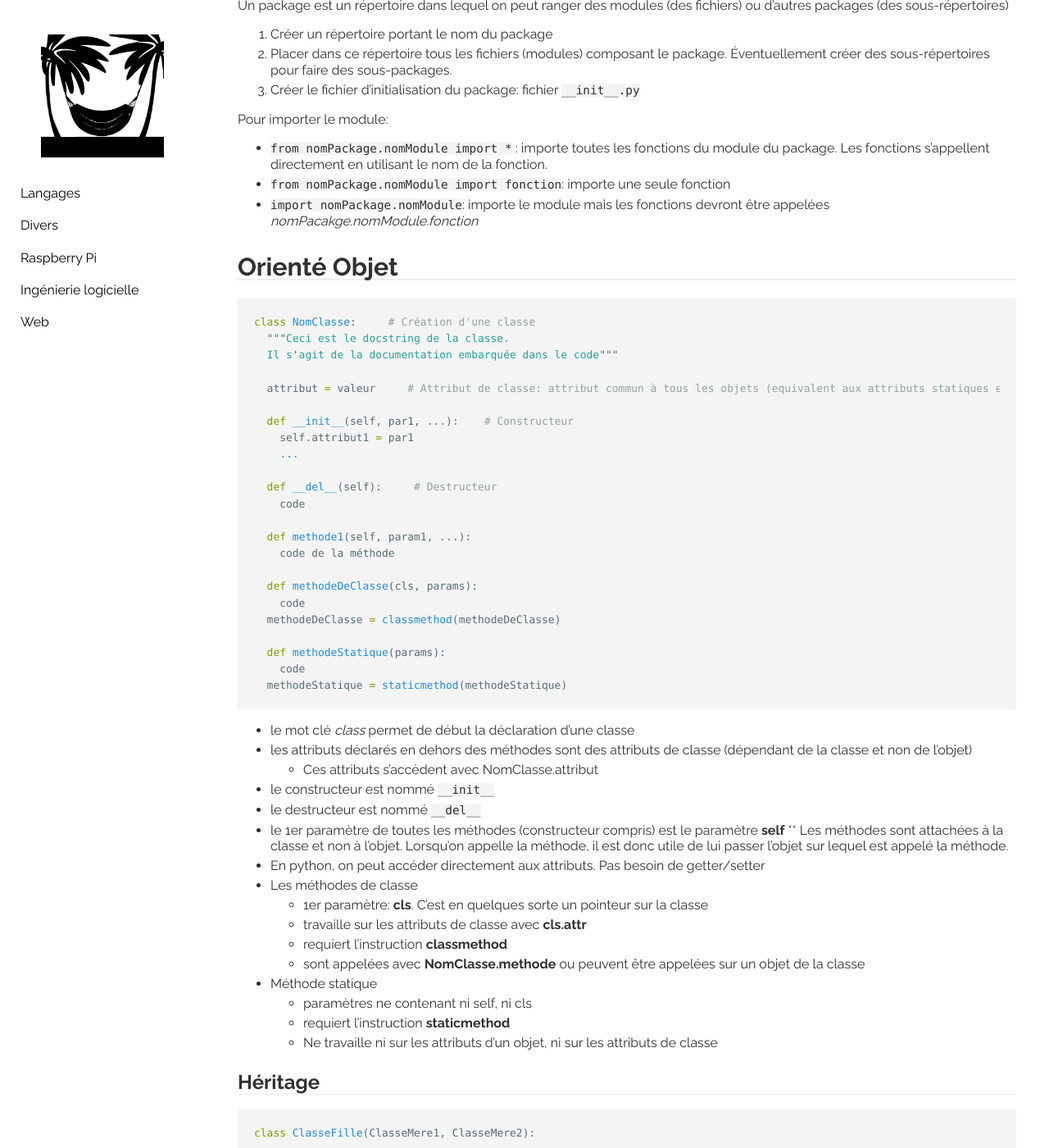
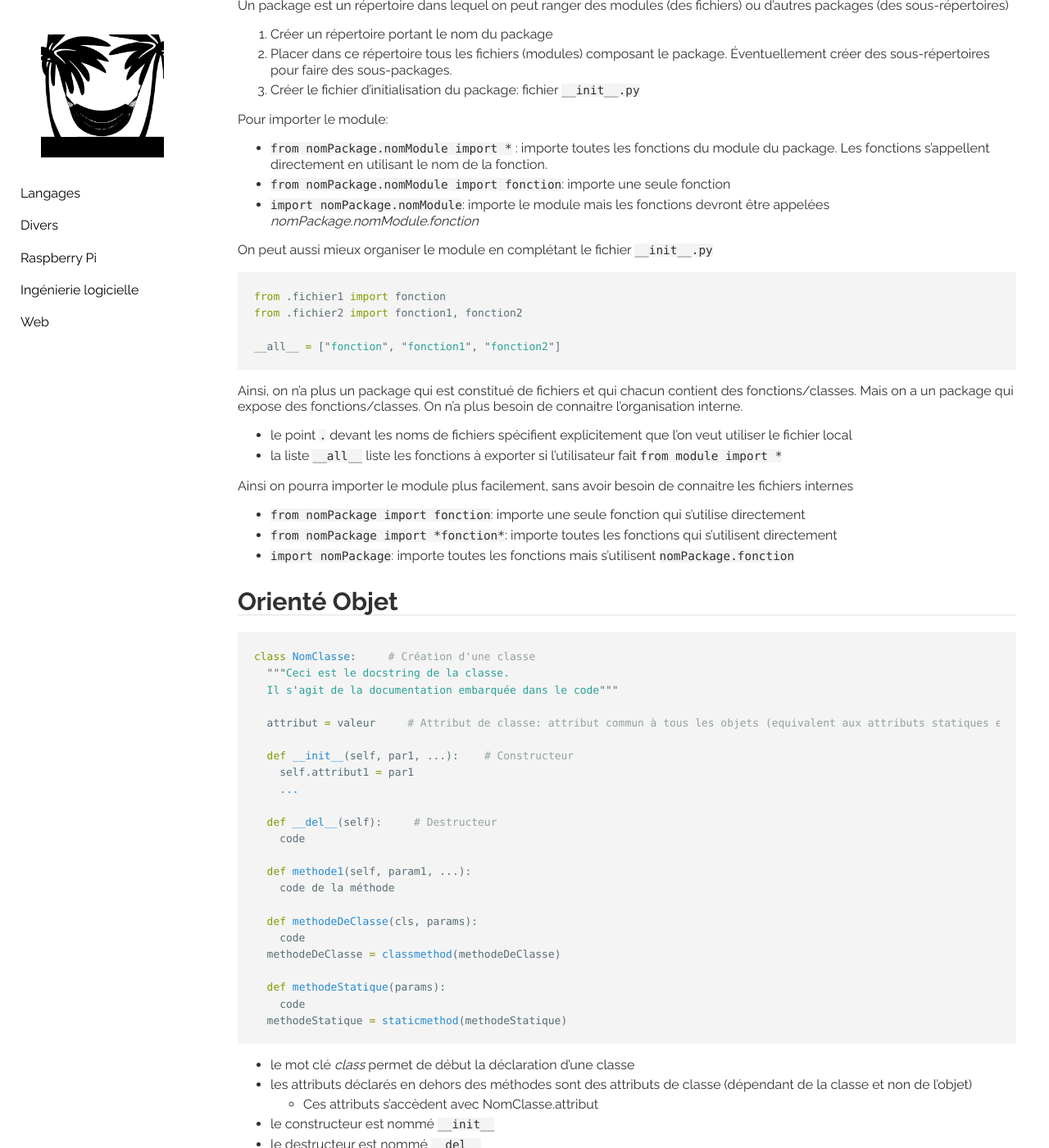
Before and after one commit to behej/lazyjekyll, a Jekyll site: the page built from _languages/python.md, in a window 1280 px wide and 1400 px high, scrolled down 8078 px. Shown: the whole window at 82% size. Built offline with Jekyll 4.4.1, drawn with Linux system fonts in a browser that asks for light colours; some of the changed text lies outside the part shown.

Commit message:
python: complete packages

````diff
--- a/_languages/python.md
+++ b/_languages/python.md
@@ -277,7 +277,26 @@ Un package est un répertoire dans lequel on peut ranger des modules (des fichie
 Pour importer le module:
 * `from nomPackage.nomModule import *` : importe toutes les fonctions du module du package. Les fonctions s'appellent directement en utilisant le nom de la fonction.
 * `from nomPackage.nomModule import fonction`: importe une seule fonction
-* `import nomPackage.nomModule`: importe le module mais les fonctions devront être appelées *nomPacakge.nomModule.fonction*
+* `import nomPackage.nomModule`: importe le module mais les fonctions devront être appelées *nomPackage.nomModule.fonction*
+
+On peut aussi mieux organiser le module en complétant le fichier `__init__.py`
+```python
+from .fichier1 import fonction
+from .fichier2 import fonction1, fonction2
+
+__all__ = ["fonction", "fonction1", "fonction2"]
+```
+Ainsi, on n'a plus un package qui est constitué de fichiers et qui chacun contient des fonctions/classes. Mais on a un package qui expose des fonctions/classes. On n'a plus besoin de connaitre l'organisation interne.
+
+
+* le point `.` devant les noms de fichiers spécifient explicitement que l'on veut utiliser le fichier local
+* la liste `__all__` liste les fonctions à exporter si l'utilisateur fait `from module import *`
+
+Ainsi on pourra importer le module plus facilement, sans avoir besoin de connaitre les fichiers internes
+* `from nomPackage import fonction`: importe une seule fonction qui s'utilise directement
+* `from nomPackage import *fonction*`: importe toutes les fonctions qui s'utilisent directement
+* `import nomPackage`: importe toutes les fonctions mais s'utilisent `nomPackage.fonction`
+
 
 
 # Orienté Objet
````
Also changed, not shown: other parts of _languages/python.md (+4 -4 lines).
